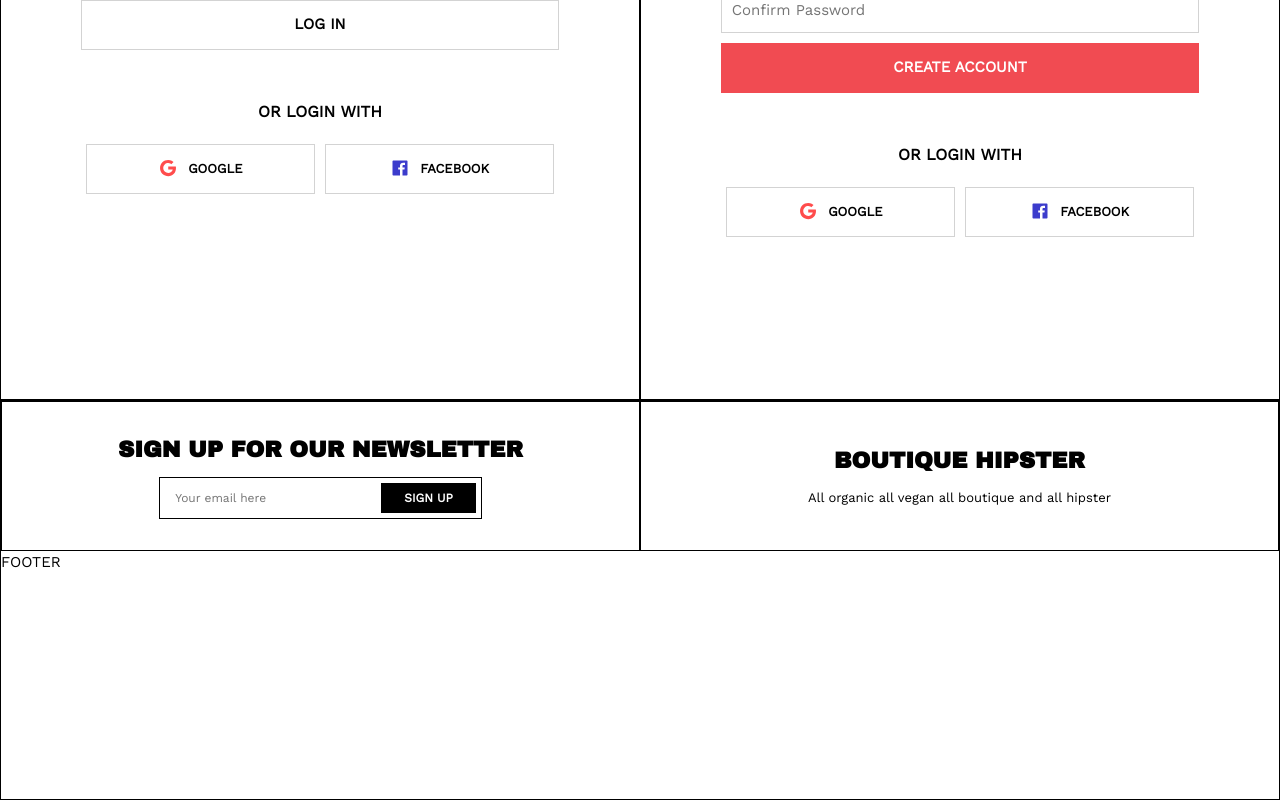
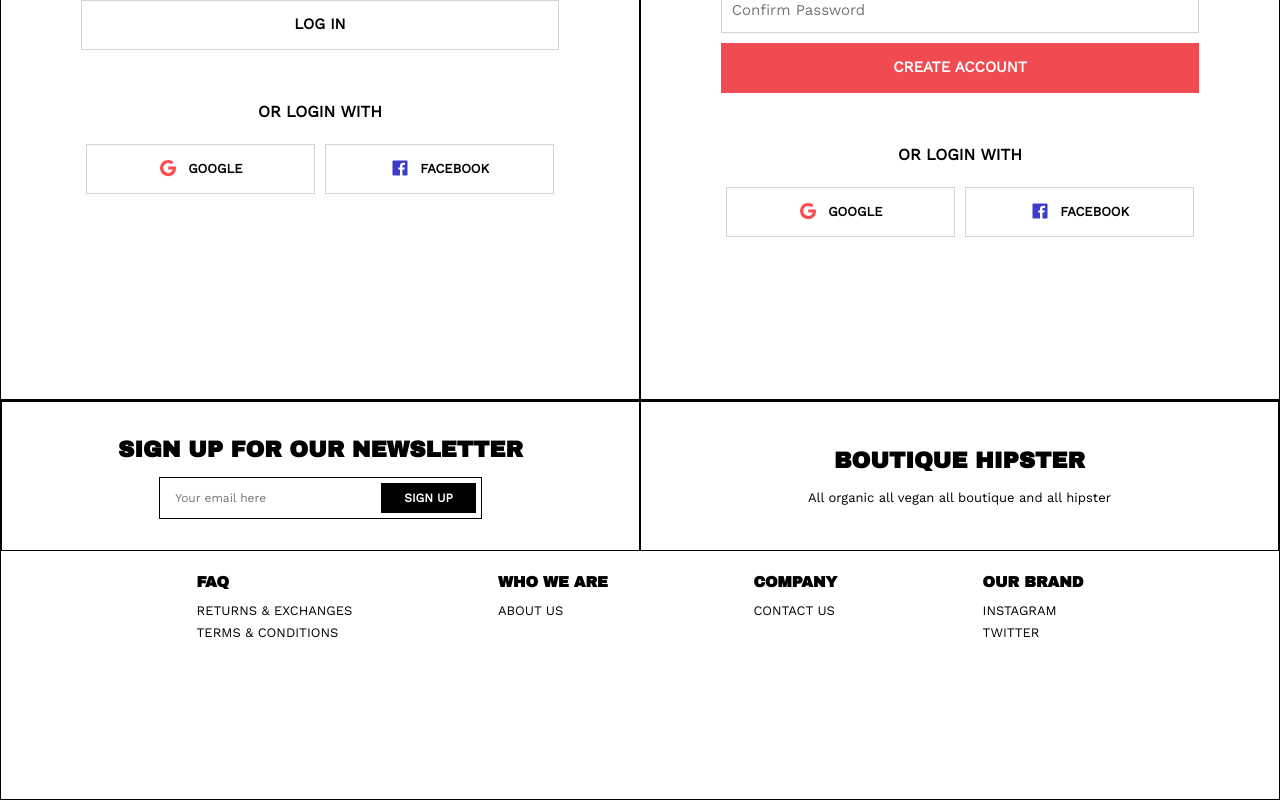
Before and after one commit to devminko/boutique-hipster, a React (Create React App) app in the folder client/: page /account in a window 1280 px wide. Shown: the part 496-1296 px from the top of the page. Built offline with nearby package versions, Linux system fonts and the light colour scheme; no server answers; a web font is replaced by a local one.

Commit message:
Add FooterLinks and FooterItem components to components folder

```diff
--- /dev/null
+++ b/client/src/components/footer/footer-item/FooterItem.js
@@ -0,0 +1,32 @@
+import React, { } from 'react';
+import { Link } from 'react-router-dom';
+
+import style from './footer-item.module.scss';
+
+// *************************** FOOTER ITEM COMPONENT *************************** //
+const FooterItem = ({ title, linkTitleOne, linkOne, linkTitleTwo, linkTwo, linkTitleThree, linkThree }) => {
+  return (
+    <div className={style.footerItem}>
+      <h3 className={style.title}>{title}</h3>
+      <ul className={style.links}>
+        <li>
+          <Link to={linkOne} className={style.link}>{linkTitleOne}</Link>
+        </li>
+        {
+          (linkTitleTwo && linkTwo) &&
+            <li>
+              <Link to={linkTwo} className={style.link}>{linkTitleTwo}</Link>
+            </li>
+        }
+        {
+          (linkTitleThree && linkThree) &&
+            <li>
+              <Link to={linkThree} className={style.link}>{linkTitleThree}</Link>
+            </li>
+        }
+      </ul>
+    </div>
+  )
+};
+
+export default FooterItem;
--- /dev/null
+++ b/client/src/components/footer/footer-item/footer-item.module.scss
@@ -0,0 +1,68 @@
+@import '../../../styles/global.styles';
+
+// FOOTER ITEM
+.footerItem {
+  display: flex;
+  flex-direction: column;
+
+  .title {
+    font-family: $secondary-font;
+    text-transform: uppercase;
+    color: $black;
+    margin-bottom: 0;
+    font-size: 1.2rem;
+  }
+
+  .links {
+    list-style: none;
+
+    .link {
+      color: $black;
+      font-size: 1rem;
+      text-decoration: none;
+      text-transform: uppercase;
+
+      &:hover {
+        color: $primary-color-light;
+      }
+    }
+  }
+}
+
+// ********************************** MEDIA QUERIES ********************************** //
+@media screen and (min-width: 500px) {
+  .footerItem {
+    .title {
+      font-size: 1.3rem;
+      margin-bottom: 0.5rem;
+    }
+
+    .links {
+
+      .link {
+        font-size: 1.1rem;
+      }
+    }
+  }
+}
+
+@media screen and (min-width: 800px) {
+  .footerItem {
+    .title {
+      font-size: 1.5rem;
+    }
+
+    .links {
+
+      .link {
+        font-size: 1.3rem;
+      }
+    }
+  }
+}
+
+@media screen and (min-width: 1200px) {
+  .footerItem {
+
+  }
+}
--- /dev/null
+++ b/client/src/components/footer/footer-links/FooterLinks.js
@@ -0,0 +1,41 @@
+import React, { } from 'react';
+
+import FooterItem from '../footer-item/FooterItem';
+
+import style from './footer-links.module.scss';
+
+// *************************** FOOTER LINKS COMPONENT *************************** //
+const FooterLinks = () => {
+  return (
+    <div className={style.footerLinks}>
+
+      <FooterItem
+        title='FAQ'
+        linkTitleOne='Returns & Exchanges'
+        linkOne='/'
+        linkTitleTwo='Terms & Conditions'
+        linkTwo='/'
+      />
+      <FooterItem
+        title='Who We Are'
+        linkTitleOne='About Us'
+        linkOne='/'
+      />
+      <FooterItem
+        title='Company'
+        linkTitleOne='Contact Us'
+        linkOne='/'
+      />
+      <FooterItem
+        title='Our Brand'
+        linkTitleOne='Instagram'
+        linkOne='/'
+        linkTitleTwo='Twitter'
+        linkTwo='/'
+      />
+
+    </div>
+  )
+};
+
+export default FooterLinks;
--- /dev/null
+++ b/client/src/components/footer/footer-links/footer-links.module.scss
@@ -0,0 +1,34 @@
+@import '../../../styles/global.styles';
+
+// FOOTER LINKS
+.footerLinks {
+  display: flex;
+  flex-direction: column;
+  align-items: flex-start;
+  max-width: 1200px;
+  margin-top: 2rem;
+  margin-left: 1rem;
+}
+
+// ********************************** MEDIA QUERIES ********************************** //
+@media screen and (min-width: 500px) {
+  .footerLinks {
+    display: flex;
+    flex-direction: row;
+    justify-content: space-evenly;
+    padding: 0 2.5rem;
+    margin-left: 0;
+  }
+}
+
+@media screen and (min-width: 800px) {
+  .footerLinks {
+    padding: 0 5rem;
+  }
+}
+
+@media screen and (min-width: 1200px) {
+  .footerLinks {
+    max-width: 2200px;
+  }
+}
--- a/client/src/pages/footer/Footer.js
+++ b/client/src/pages/footer/Footer.js
@@ -1,6 +1,7 @@
 import React, { } from 'react';
 
 import FooterNewsletter from '../../components/footer/footer-newsletter/FooterNewsletter';
+import FooterLinks from '../../components/footer/footer-links/FooterLinks';
 
 import style from './footer.module.scss';
 
@@ -10,8 +11,7 @@ const Footer = () => {
     <footer className={style.footer}>
 
       <FooterNewsletter />
-
-      FOOTER
+      <FooterLinks />
 
     </footer>
   )
--- a/client/src/pages/footer/footer.module.scss
+++ b/client/src/pages/footer/footer.module.scss
@@ -2,6 +2,8 @@
 
 // FOOTER
 .footer {
+  display: flex;
+  flex-direction: column;
   border: 1px solid $black;
   min-height: 40rem;
 }
```
